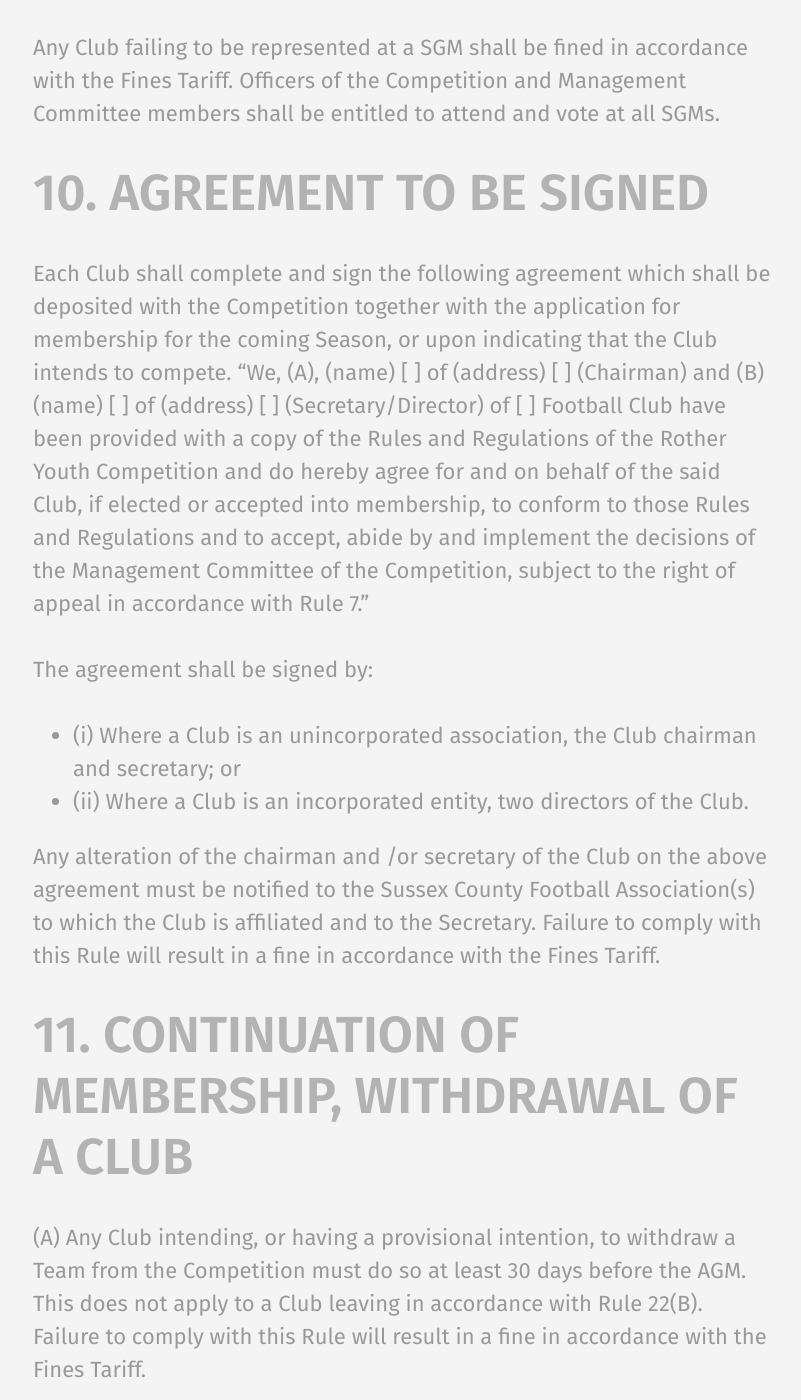
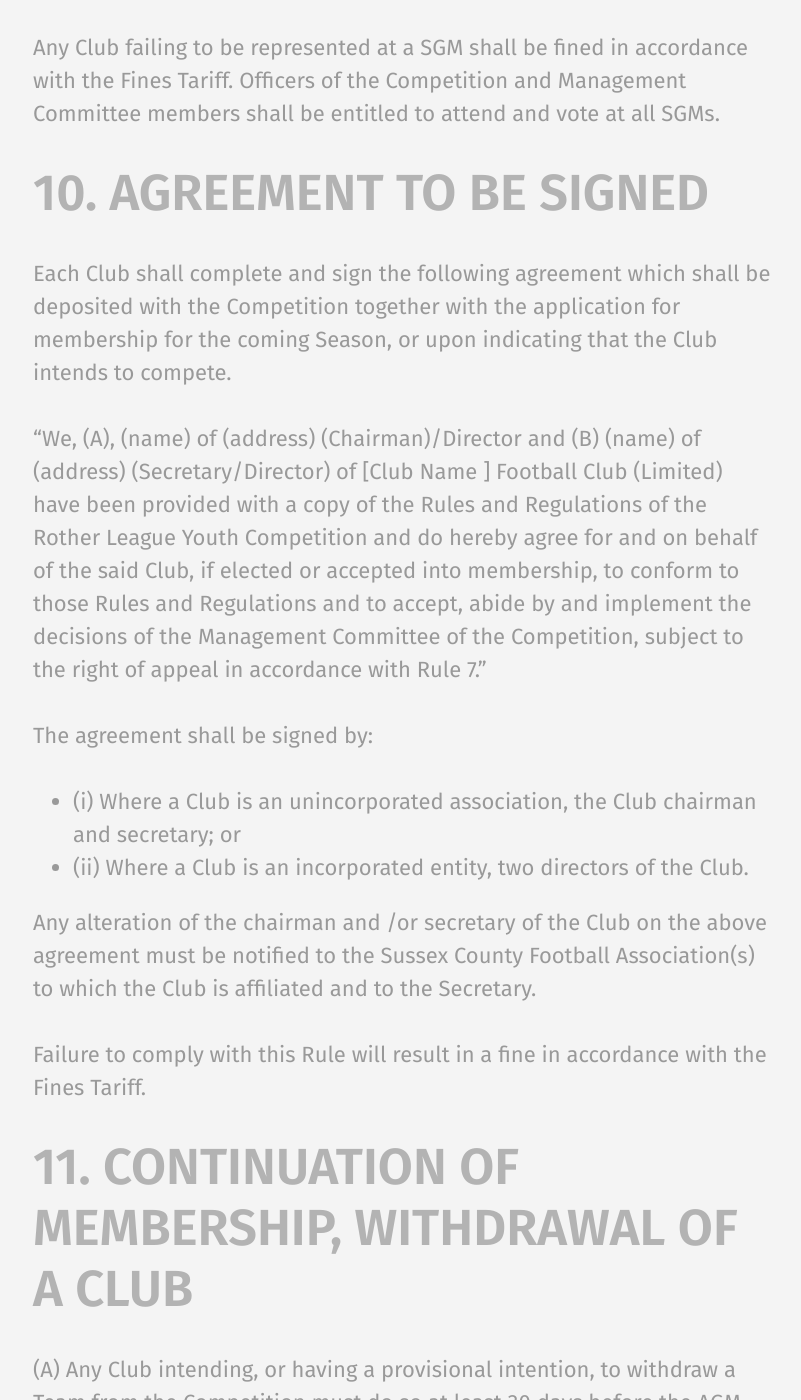
Before and after one commit to rotherleague/Rother, a Jekyll site: the page built from rules.md, in a window 1280 px wide and 1400 px high, scrolled down 17323 px. Shown: the whole window, without its empty margins (55-856 px from the left). Built offline with Jekyll 4.4.1, drawn with Linux system fonts in a browser that asks for light colours.

Commit message:
Update 10.md

```diff
--- a/_includes/rules/10.md
+++ b/_includes/rules/10.md
@@ -1,10 +1,12 @@
 # 10. AGREEMENT TO BE SIGNED
 Each Club shall complete and sign the following agreement which shall be deposited with the Competition together with the application for membership for the coming Season, or upon indicating that the Club intends to compete.
-“We, (A), (name) [ ] of (address) [ ] (Chairman) and (B) (name) [ ] of (address)  [ ] (Secretary/Director) of [ ] Football Club have been provided with a copy of the Rules and Regulations of the Rother Youth Competition and do hereby agree for and on behalf of the said Club, if elected or accepted into membership, to conform to those Rules and Regulations and to accept, abide by and implement the decisions of the Management Committee of the Competition, subject to the right of appeal in accordance with Rule 7.”
+
+“We, (A), (name) of (address)  (Chairman)/Director and (B) (name)  of (address) (Secretary/Director) of [Club Name ] Football Club (Limited) have been provided with a copy of the Rules and  Regulations of the Rother League Youth Competition and do hereby agree for and on behalf of the said Club, if elected or accepted into membership, to conform to those Rules and Regulations and to accept, abide by and implement the decisions of the Management Committee of the Competition, subject to the right of appeal in accordance with Rule 7.”
 
 The agreement shall be signed by:
 - (i)	Where a Club is an unincorporated association, the Club chairman and secretary; or
 - (ii)	Where a Club is an incorporated entity, two directors of the Club.
 
 Any alteration of the chairman and /or secretary of the Club on the above agreement must be notified to the Sussex County Football Association(s) to which the Club is affiliated and to the Secretary.
+
 Failure to comply with this Rule will result in a fine in accordance with the Fines Tariff.
```
